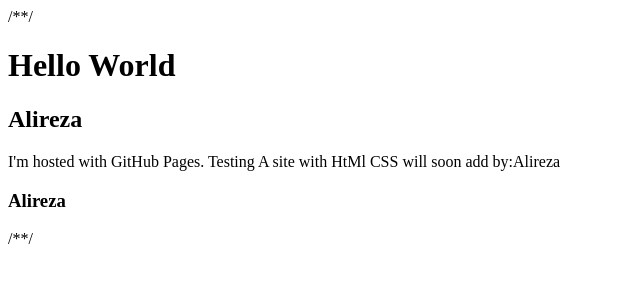
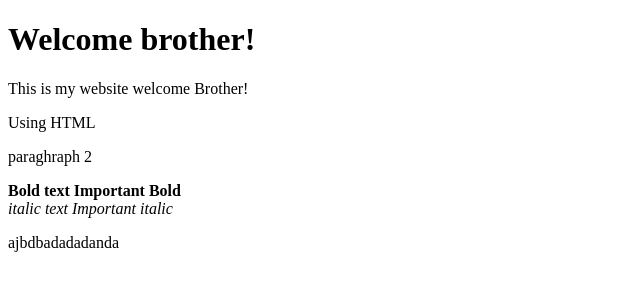
Before and after one commit to Ax-935/Ax-935.github.io, a plain HTML site: page index.html in a window 1280 px wide. Shown: the whole page, without its empty margins (0-640 px from the left). Drawn offline with Linux system fonts and the light colour scheme.

Commit message:
index.html

```diff
--- a/index.html
+++ b/index.html
@@ -1,18 +1,39 @@
 <!DOCTYPE html>
-<html>
-<body>
-<header>
-/*<body>*/
+<HTML>
+<HEAD>
+    <title>
 
-    <h1>Hello World</h1>
-    <h2>Alireza</h2>
-    <p1>I'm hosted with GitHub Pages.</p1>
-    <p2>Testing A site with HtMl</p2>
-    <p3> CSS will soon add </p3>
-    <p4> by:Alireza </p4>
-</body>
+    </title>
 
-    <h3>Alireza</h3>
+</HEAD>
+
+<!---end of head  --->
+
+<BODY>
+
+    <h1>Welcome brother!</h1>
+
+
+    <p>This is my website welcome Brother!</p>
+
+    <p>Using HTML</p>
+    <p>paraghraph 2</p>
+    <b>Bold text</b> <rn>
+    <strong> Important Bold</strong> <br>
+    <i>italic text</i> <br2>
+    <em>Important italic </em> <br>
+    <p>ajbdbadadadanda</p>
+
+</BODY>
+</HTML>
+
+
+
+
+
+
+
+<!--Minute 50 -->
 
 
 
@@ -25,6 +46,86 @@
 
 
 
-</header>
-/*</body>*/
-</html>
+
+
+
+
+
+<!---- TEst
+<p> this is my  <i> multipy text</i> <b>asdasbdjas</b> <em>very Important</em> </p>
+
+--->
+
+
+
+
+
+
+
+
+
+
+
+
+
+
+
+
+
+
+<!-- Basic
+<!doctype html>   => html => head = title,h etc
+body = > p etc
+-->
+
+<!--Persian
+style = direction : rtl ;
+-->
+
+<!--- Enter
+isntead of Entel use <br>
+-->
+
+<!---Bold
+<b> </b>
+-->
+
+<!---Important
+<strong> </strong>
+<em> </em>   ** lake STRONG but italic
+--->
+
+<!-- Italic
+<i> </i>
+-->
+
+<!---Small
+<Small> </small>
+--->
+
+<!---Highlight
+<mark> </marl>
+-->
+
+<!--- Underline
+<ins> </ins>
+--->
+
+<!-- Strikethrogh (cross a line on the miidle of the text )
+<del> </del>
+-->
+
+<!--down and smaller
+<sub> </sub>
+-->
+
+<!--smaller and up oppiste of sub
+<sup> </sub>
+-->
+<!-- qoute (a block further)
+<blockqoute> </blockqote>
+-->
+
+<!-- Quote (the sentece wil be in quotes "")
+<q> </q>
+-->
```
